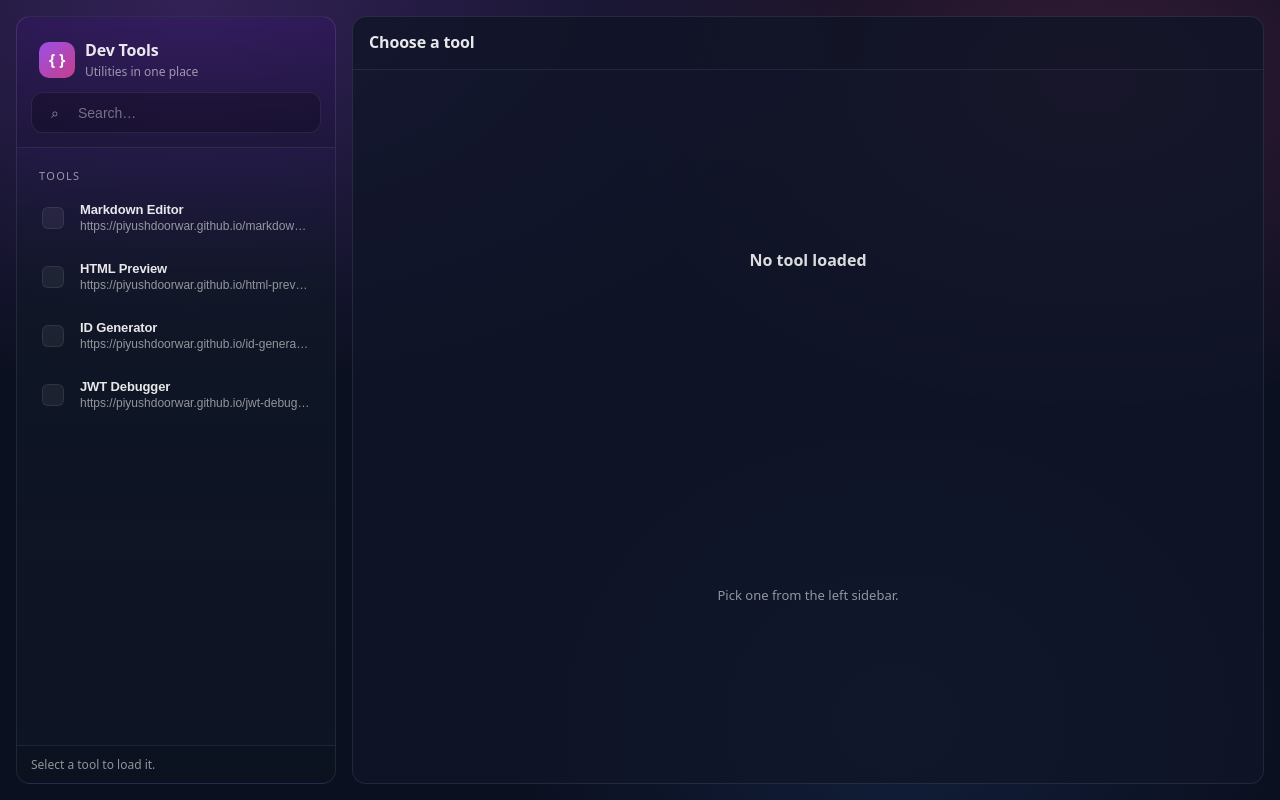
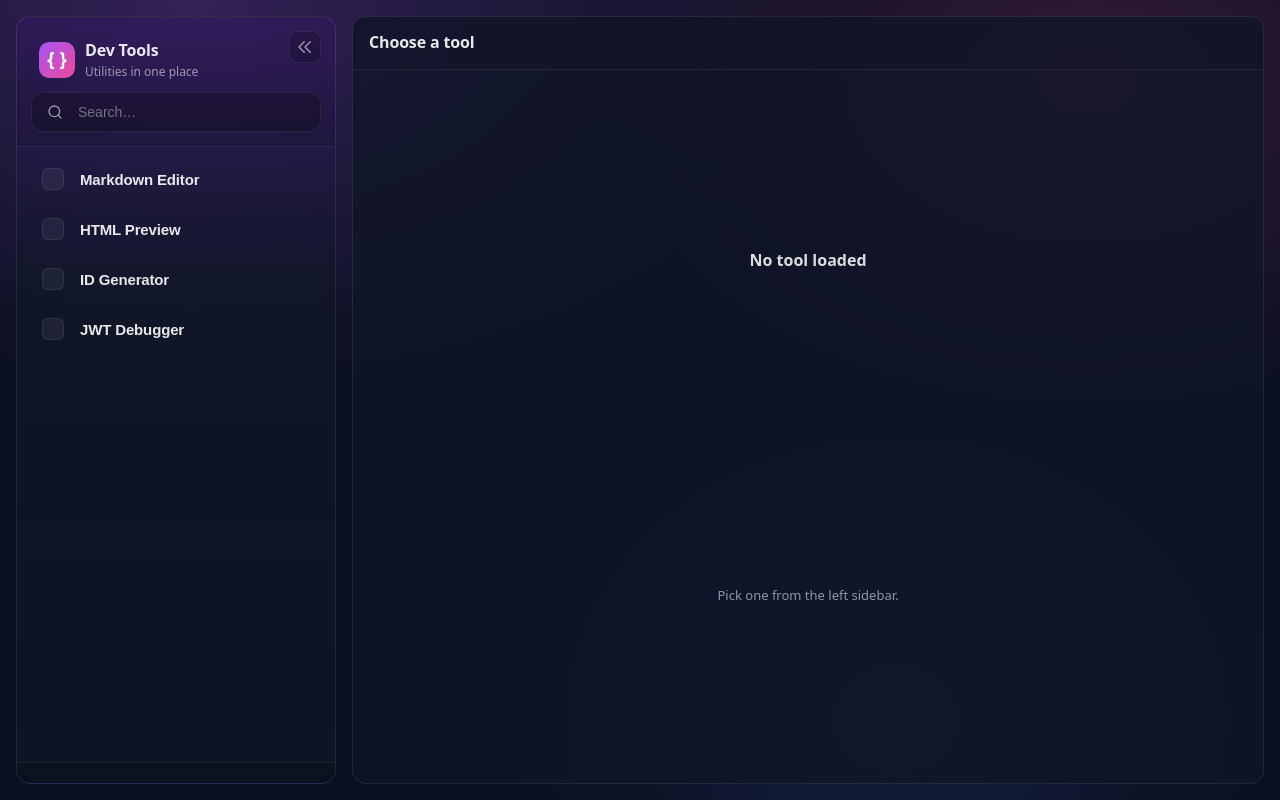
Before and after one commit to piyushdoorwar/dev-tools, a plain HTML site: page index.html in a window 1280 px wide. Drawn offline with Linux system fonts and the light colour scheme.

Commit message:
add favicon

```diff
--- a/app.js
+++ b/app.js
@@ -36,6 +36,10 @@ const els = {
   title: document.getElementById("activeTitle"),
   url: document.getElementById("activeUrl"),
   hint: document.getElementById("hint"),
+  sidebar: document.getElementById("sidebar"),
+  app: document.getElementById("app"),
+  collapseBtn: document.getElementById("collapseBtn"),
+  expandBtn: document.getElementById("expandBtn"),
 };
 
 let activeToolId = null;
@@ -59,19 +63,28 @@ function setActive(tool) {
     els.empty.style.display = "grid";
     els.frame.classList.remove("is-visible");
     els.frame.removeAttribute("src");
-    els.hint.textContent = "Select a tool to load it.";
+    els.hint.textContent = "";
     return;
   }
 
   els.title.textContent = tool.name;
-  els.url.textContent = tool.url;
+  els.url.textContent = "";
   els.empty.style.display = "none";
   els.frame.classList.add("is-visible");
 
   // Force reload when switching tools
   els.frame.src = tool.url;
-  els.hint.textContent = "Tip: use the search to filter tools.";
+  els.hint.textContent = "";
 }
+
+// Sidebar collapse/expand
+function toggleSidebar() {
+  els.sidebar.classList.toggle("is-collapsed");
+  els.app.classList.toggle("sidebar-collapsed");
+}
+
+els.collapseBtn.addEventListener("click", toggleSidebar);
+els.expandBtn.addEventListener("click", toggleSidebar);
 
 function renderList(filteredTools) {
   els.list.innerHTML = "";
@@ -104,12 +117,7 @@ function renderList(filteredTools) {
     name.className = "menu__name";
     name.textContent = tool.name;
 
-    const url = document.createElement("span");
-    url.className = "menu__url";
-    url.textContent = tool.url;
-
     label.appendChild(name);
-    label.appendChild(url);
 
     btn.appendChild(icon);
     btn.appendChild(label);
--- a/index.html
+++ b/index.html
@@ -4,14 +4,29 @@
     <meta charset="UTF-8" />
     <meta name="viewport" content="width=device-width, initial-scale=1.0" />
     <title>Dev Tools</title>
+    <link rel="icon" type="image/svg+xml" href="./favicon.svg" />
     <link rel="stylesheet" href="./styles.css" />
   </head>
   <body>
     <div class="app" id="app">
-      <aside class="sidebar" aria-label="Tool navigation">
+      <button class="expand-btn" id="expandBtn" type="button" aria-label="Expand sidebar">
+        <svg xmlns="http://www.w3.org/2000/svg" width="20" height="20" viewBox="0 0 24 24" fill="none" stroke="currentColor" stroke-width="2" stroke-linecap="round" stroke-linejoin="round">
+          <path d="M13 5l7 7-7 7"></path>
+          <path d="M5 5l7 7-7 7"></path>
+        </svg>
+      </button>
+      <aside class="sidebar" id="sidebar" aria-label="Tool navigation">
         <div class="sidebar__top">
+          <button class="collapse-btn" id="collapseBtn" type="button" aria-label="Toggle sidebar">
+            <svg xmlns="http://www.w3.org/2000/svg" width="18" height="18" viewBox="0 0 24 24" fill="none" stroke="currentColor" stroke-width="2" stroke-linecap="round" stroke-linejoin="round">
+              <path d="M11 19l-7-7 7-7"></path>
+              <path d="M19 19l-7-7 7-7"></path>
+            </svg>
+          </button>
           <div class="brand" title="Dev Tools">
-            <div class="brand__mark" aria-hidden="true">{ }</div>
+            <div class="brand__mark" aria-hidden="true">
+              <img src="./favicon.svg" alt="" />
+            </div>
             <div class="brand__text">
               <div class="brand__title">Dev Tools</div>
               <div class="brand__subtitle">Utilities in one place</div>
@@ -19,7 +34,12 @@
           </div>
 
           <label class="search" aria-label="Search tools">
-            <span class="search__icon" aria-hidden="true">⌕</span>
+            <span class="search__icon" aria-hidden="true">
+              <svg xmlns="http://www.w3.org/2000/svg" width="16" height="16" viewBox="0 0 24 24" fill="none" stroke="currentColor" stroke-width="2" stroke-linecap="round" stroke-linejoin="round">
+                <circle cx="11" cy="11" r="8"></circle>
+                <path d="m21 21-4.35-4.35"></path>
+              </svg>
+            </span>
             <input
               id="toolSearch"
               class="search__input"
@@ -33,13 +53,12 @@
 
         <nav class="menu" aria-label="Tools">
           <div class="menu__section">
-            <div class="menu__title">TOOLS</div>
             <ul class="menu__list" id="toolList" role="list"></ul>
           </div>
         </nav>
 
         <div class="sidebar__bottom">
-          <div class="hint" id="hint">Select a tool to load it.</div>
+          <div class="hint" id="hint"></div>
         </div>
       </aside>
 
--- a/styles.css
+++ b/styles.css
@@ -39,6 +39,42 @@ body {
   grid-template-columns: 320px 1fr;
   gap: 16px;
   padding: 16px;
+  position: relative;
+}
+
+.app.sidebar-collapsed {
+  grid-template-columns: 0 1fr;
+}
+
+.expand-btn {
+  position: fixed;
+  top: 24px;
+  left: 24px;
+  width: 40px;
+  height: 40px;
+  display: none;
+  place-items: center;
+  border: 1px solid var(--border);
+  border-radius: 10px;
+  background: rgba(17, 24, 39, 0.85);
+  backdrop-filter: blur(8px);
+  color: var(--text);
+  cursor: pointer;
+  z-index: 100;
+  transition: all 0.2s ease;
+}
+
+.app.sidebar-collapsed .expand-btn {
+  display: grid;
+}
+
+.expand-btn:hover {
+  background: rgba(168, 85, 247, 0.2);
+  border-color: rgba(168, 85, 247, 0.4);
+}
+
+.expand-btn svg {
+  display: block;
 }
 
 .sidebar {
@@ -53,12 +89,51 @@ body {
     rgba(17, 24, 39, 0.55) 100%
   );
   overflow: hidden;
+  transition: transform 0.25s ease, opacity 0.25s ease;
+}
+
+.sidebar.is-collapsed {
+  transform: translateX(-100%);
+  opacity: 0;
+  pointer-events: none;
 }
 
 .sidebar__top {
   padding: 14px;
   border-bottom: 1px solid var(--border);
   background: rgba(0, 0, 0, 0.12);
+  position: relative;
+}
+
+.collapse-btn {
+  position: absolute;
+  top: 14px;
+  right: 14px;
+  width: 32px;
+  height: 32px;
+  display: grid;
+  place-items: center;
+  border: 1px solid var(--border);
+  border-radius: 8px;
+  background: rgba(0, 0, 0, 0.2);
+  color: var(--muted);
+  cursor: pointer;
+  transition: all 0.2s ease;
+}
+
+.collapse-btn:hover {
+  background: rgba(168, 85, 247, 0.12);
+  border-color: rgba(168, 85, 247, 0.3);
+  color: var(--text);
+}
+
+.collapse-btn svg {
+  display: block;
+  transition: transform 0.25s ease;
+}
+
+.sidebar.is-collapsed .collapse-btn svg {
+  transform: rotate(180deg);
 }
 
 .brand {
@@ -74,11 +149,15 @@ body {
   display: grid;
   place-items: center;
   border-radius: 10px;
-  background: linear-gradient(135deg, rgba(168, 85, 247, 0.9), rgba(236, 72, 153, 0.8));
-  color: rgba(255, 255, 255, 0.95);
-  font-weight: 800;
-  letter-spacing: -0.02em;
+  overflow: hidden;
   user-select: none;
+  flex-shrink: 0;
+}
+
+.brand__mark img {
+  width: 100%;
+  height: 100%;
+  display: block;
 }
 
 .brand__title {
@@ -105,9 +184,14 @@ body {
 
 .search__icon {
   color: var(--muted);
-  font-size: 14px;
-  text-align: center;
+  display: flex;
+  align-items: center;
+  justify-content: center;
   user-select: none;
+}
+
+.search__icon svg {
+  display: block;
 }
 
 .search__input {
@@ -201,7 +285,7 @@ body {
 
 .menu__name {
   font-weight: 600;
-  font-size: 13px;
+  font-size: 15px;
   letter-spacing: -0.01em;
 }
 
```
Also changed, not shown: favicon.svg (added).
